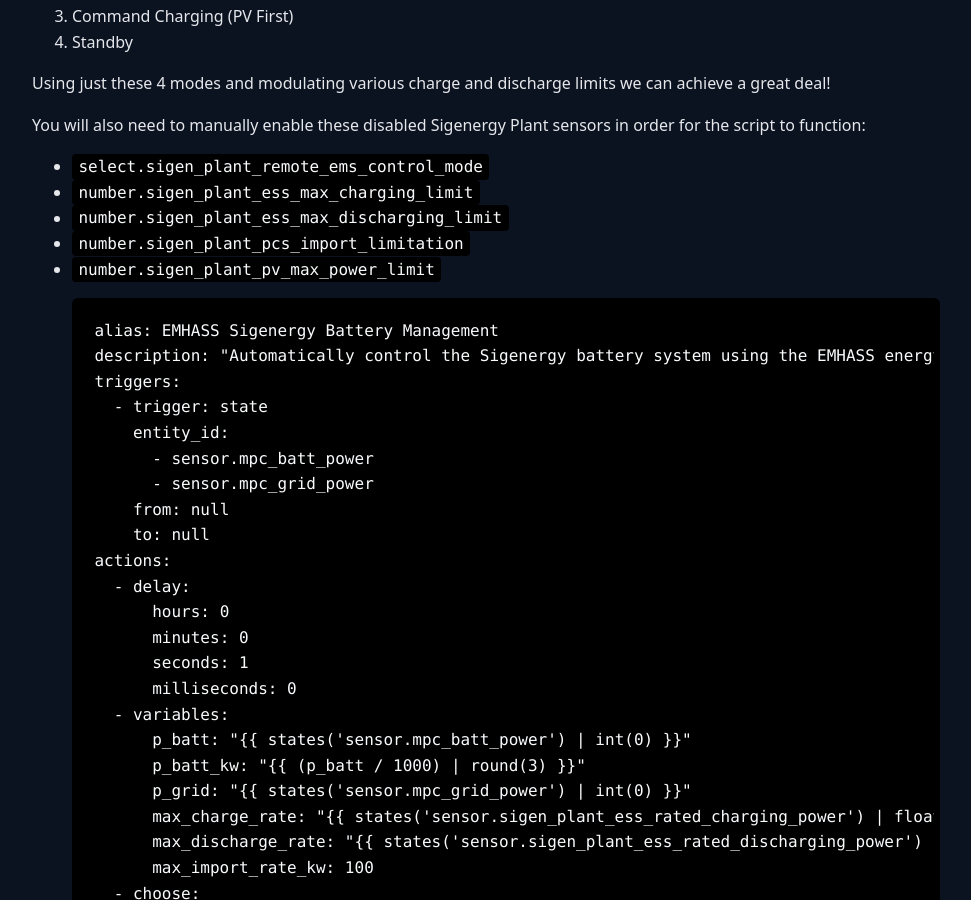
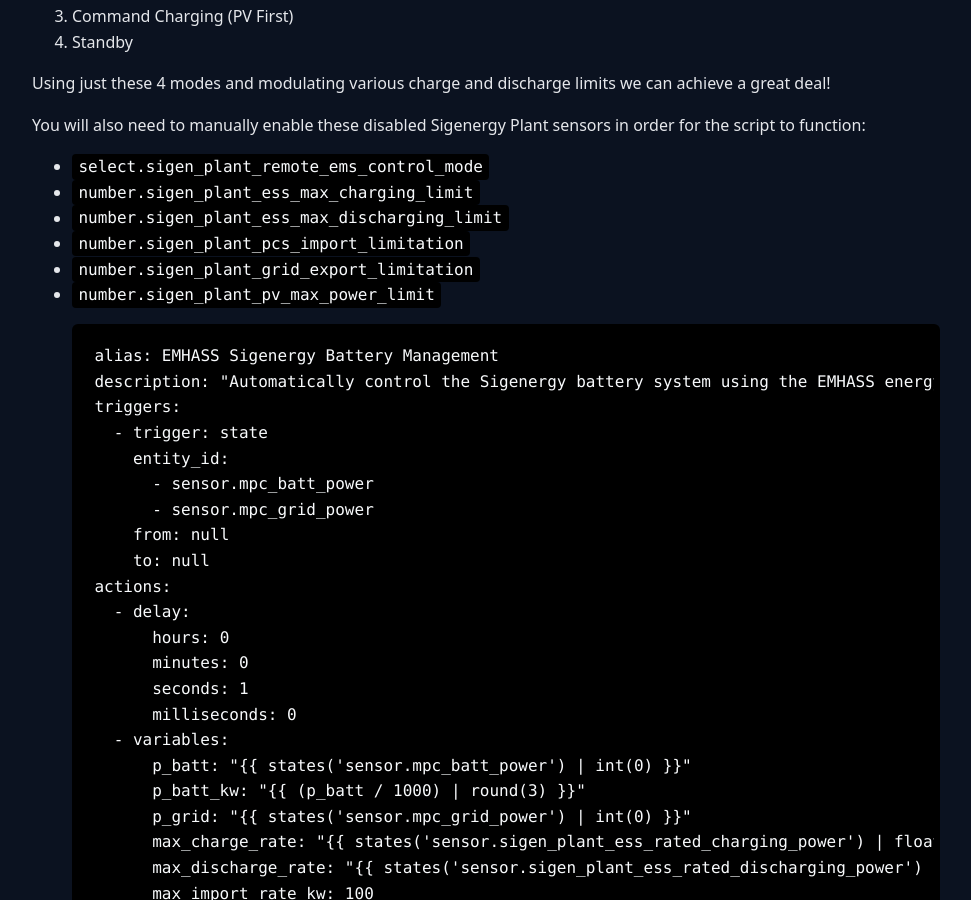
Before and after one commit to AnnableLab/annablelab.github.io, a Jekyll site: the page built from pages/automation.md, in a window 1280 px wide and 900 px high, scrolled down 577 px. Shown: the whole window, without its empty margins (134-1105 px from the left). Built offline with Jekyll 4.4.1, drawn with Linux system fonts in a browser that asks for light colours.

Commit message:
Add grid export limit note

```diff
--- a/pages/automation.md
+++ b/pages/automation.md
@@ -29,6 +29,7 @@
 - `number.sigen_plant_ess_max_charging_limit`
 - `number.sigen_plant_ess_max_discharging_limit`
 - `number.sigen_plant_pcs_import_limitation`
+- `number.sigen_plant_grid_export_limitation`
 - `number.sigen_plant_pv_max_power_limit`
 
 {% highlight yaml %}
```
